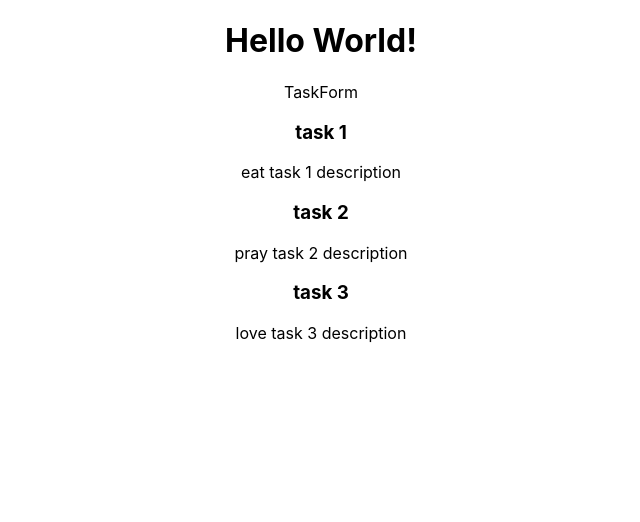
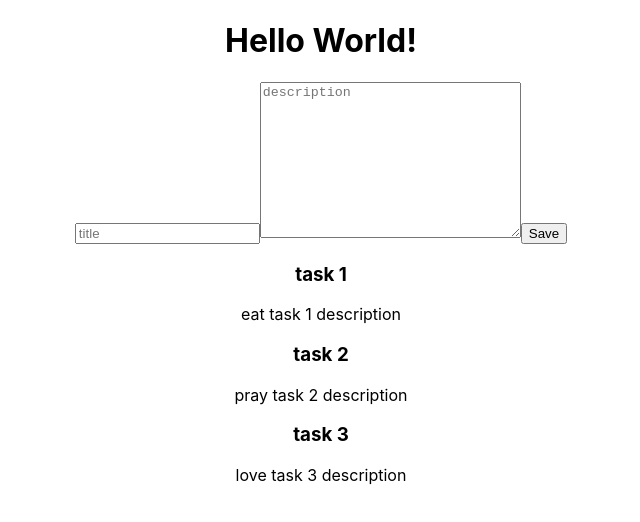
Before and after one commit to lucianatux/frontendProjects, a React (Create React App) app in the folder reactReduxExample/crud-app/: page / in a window 1280 px wide. Shown: the top 522 px of the page, without its empty margins (319-959 px from the left). Built offline with nearby package versions, Linux system fonts and the light colour scheme.

Commit message:
Update TaskForm.js

```diff
--- a/reactReduxExample/crud-app/src/components/TaskForm.js
+++ b/reactReduxExample/crud-app/src/components/TaskForm.js
@@ -1,13 +1,32 @@
 //rfce
-import {useSelector} from 'react-redux'
+//import {useSelector} from 'react-redux'
+import {useState} from 'react'
 
 function TaskForm() {
-    console.log("TaskForm");
+  const [task, setTask] = useState({
+    title: '',
+    description: ''
+  })
 
-    const stateTasks= useSelector(state => state.tasks);
-    console.log(stateTasks);
+  const handleChange = e => {
+    //console.log(e.target.name, e.target.value);
+    setTask({
+      ...task,
+      [e.target.name]: e.target.value,
+    })
+  }
+
+  const handleSubmit = e => {
+    e.preventDefault();
+    console.log(task);
+  }
+
   return (
-    <div>TaskForm</div>
+    <form onSubmit={handleSubmit}>
+      <input name='title' type='text' placeholder='title' onChange={handleChange}/>
+      <textarea name="description" placeholder='description' cols="30" rows="10" onChange={handleChange}></textarea>
+      <button>Save</button>
+    </form>
   )
 }
 
```
